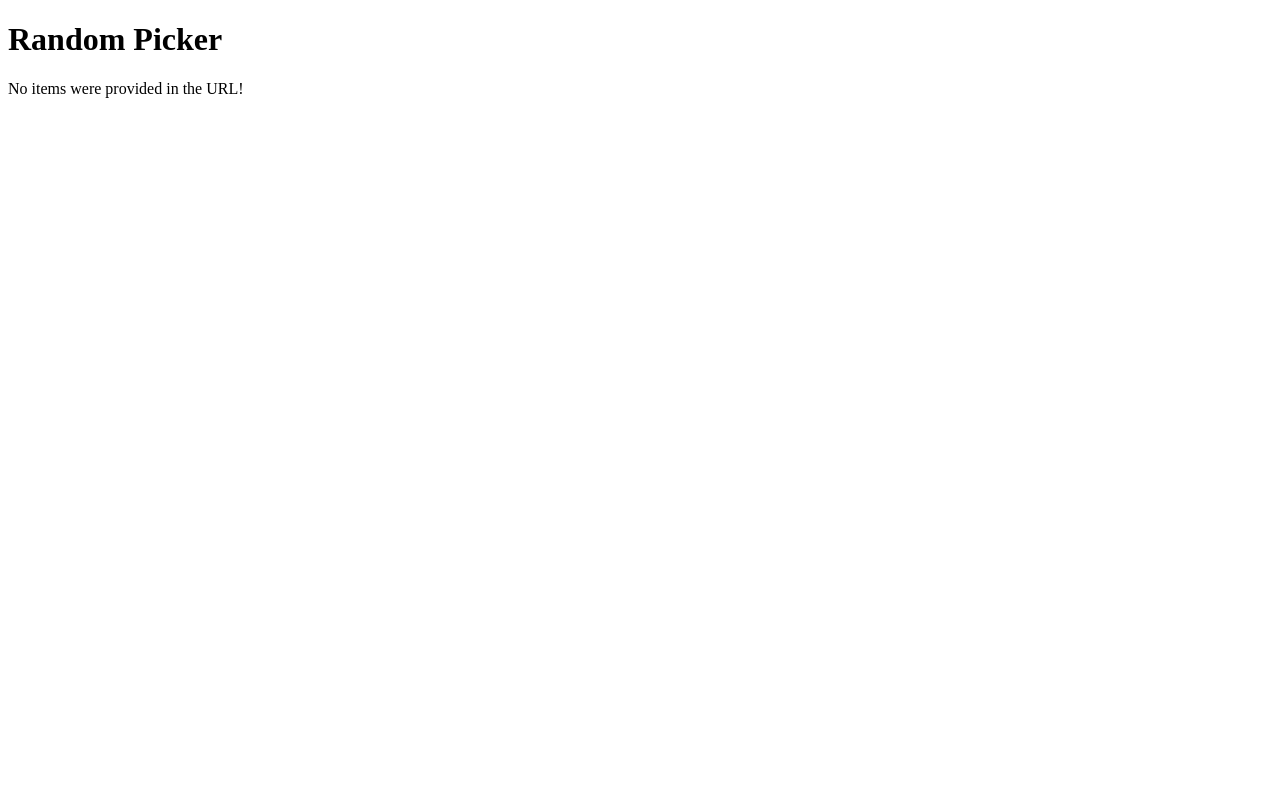
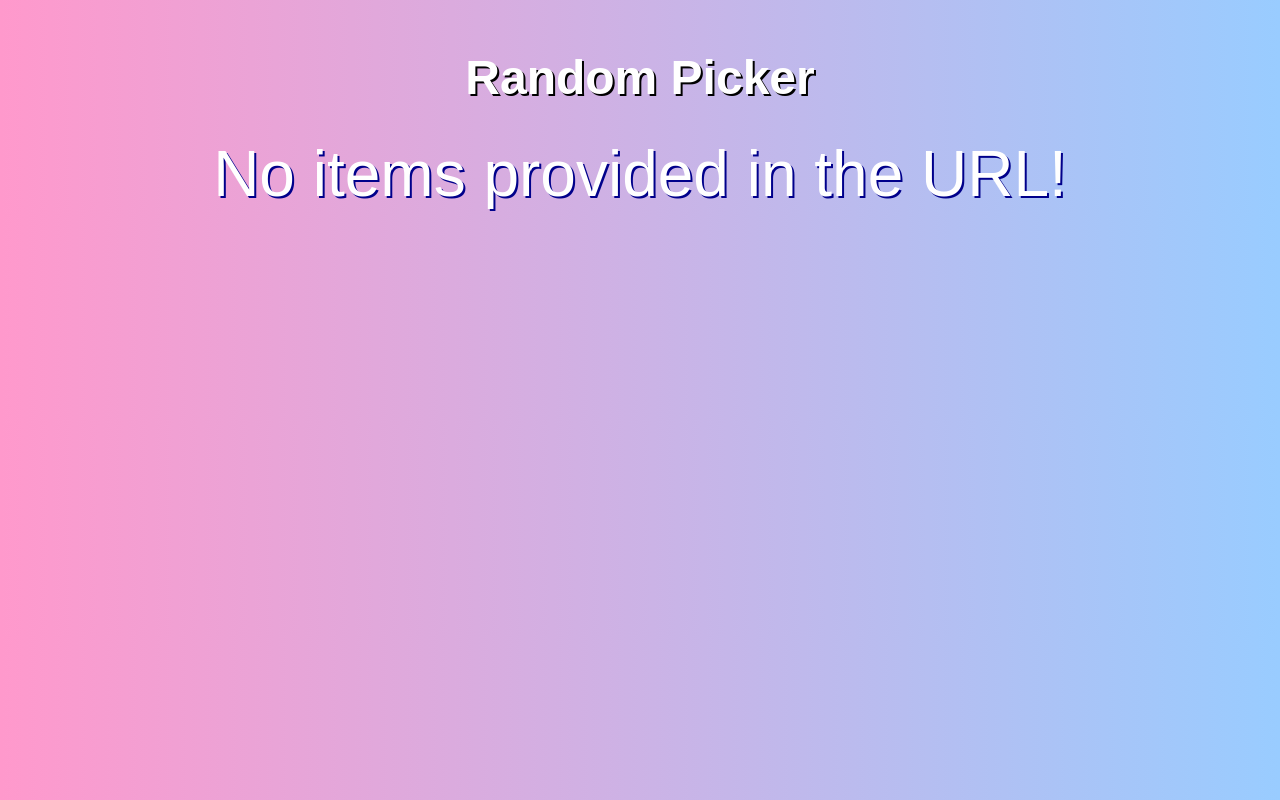
Before and after one commit to randpick/randpick.github.io, a plain HTML site: page index.html in a window 1280 px wide. Drawn offline with Linux system fonts and the light colour scheme.

Commit message:
Update index.html

```diff
--- a/index.html
+++ b/index.html
@@ -3,6 +3,36 @@
   <head>
     <meta charset="UTF-8" />
     <title>Random Picker</title>
+    <style>
+      body {
+        margin: 0;
+        padding: 0;
+        font-family: Arial, sans-serif;
+        text-align: center;
+        background: linear-gradient(to right, #ff99cc, #99ccff);
+      }
+
+      h1 {
+        font-size: 3em;
+        margin-top: 50px;
+        color: #ffffff;
+        text-shadow: 2px 2px #000000;
+      }
+
+      #countdown {
+        font-size: 5em;
+        margin-top: 30px;
+        color: #ffd700;
+        text-shadow: 2px 2px #8b0000;
+      }
+
+      #result {
+        font-size: 4em;
+        margin-top: 20px;
+        color: #ffffff;
+        text-shadow: 2px 2px #00008b;
+      }
+    </style>
   </head>
   <body>
     <h1>Random Picker</h1>
@@ -10,7 +40,6 @@
     <div id="result"></div>
 
     <script>
-      // Runs once the page is fully loaded
       window.onload = function() {
         // Parse URL parameters
         const urlParams = new URLSearchParams(window.location.search);
@@ -20,7 +49,7 @@
 
         // If no items, show a message and stop
         if (items.length === 0) {
-          document.getElementById('result').textContent = 'No items were provided in the URL!';
+          document.getElementById('result').textContent = 'No items provided in the URL!';
           return;
         }
 
```
